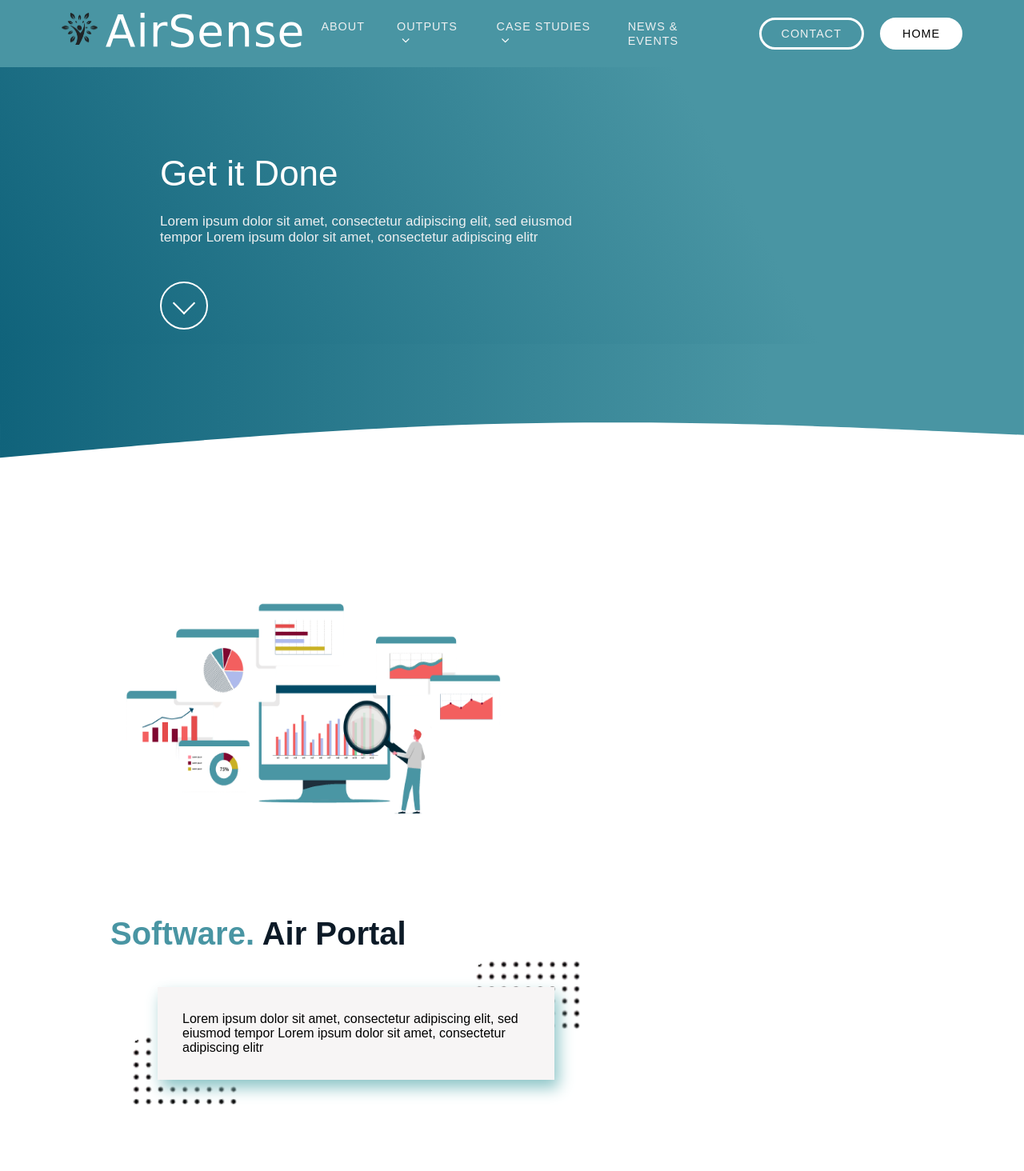
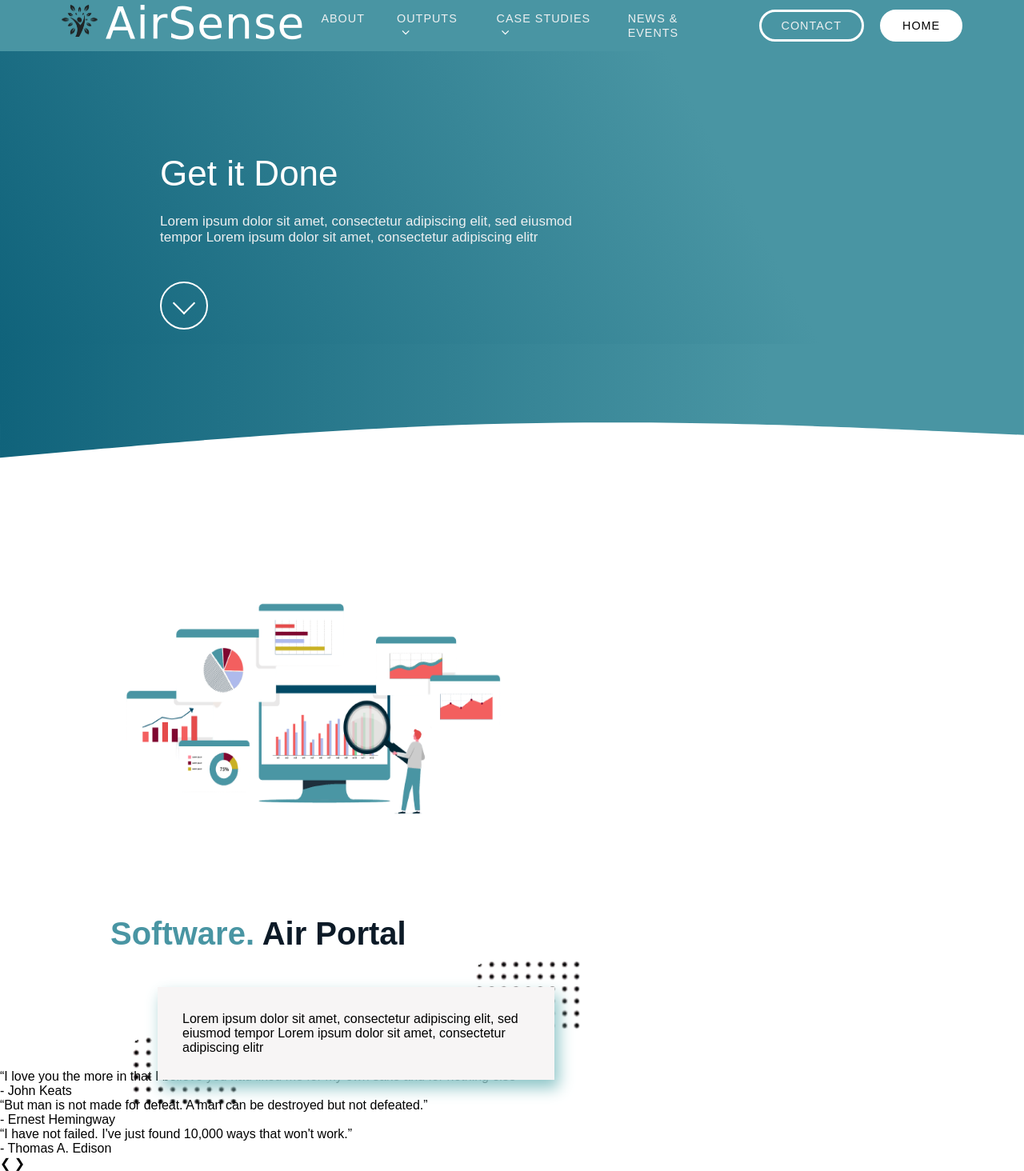
Before and after one commit to oravrp/INT20_21_Gr2, a PHP site: page /home.html in a window 1280 px wide. Shown: the whole page at 80% size. Before the commit the page ends 1381 px from the top, so only its background shows below. Run offline with PHP 8.4, Linux system fonts and the light colour scheme; some web fonts are replaced.

Commit message:
Slider section added in homepage

```diff
--- a/css/style1.css
+++ b/css/style1.css
@@ -15,7 +15,7 @@
     display: flex;
     justify-content: flex-end;
     align-items: center;
-    padding: 10px 6%;
+    padding: 0px 6%;
     transition: 0.8s;
     position: fixed;
     left: 0;
--- a/home.html
+++ b/home.html
@@ -95,6 +95,37 @@
         </div>
     </section>
     <!--/ About section-->
+    <!-- Slider Section -->
+    <section id="bg-color">
+        <div class="slideshow-container">
+
+            <div class="mySlides">
+              <q>I love you the more in that I believe you had liked me for my own sake and for nothing else</q>
+              <p class="author">- John Keats</p>
+            </div>
+
+            <div class="mySlides">
+              <q>But man is not made for defeat. A man can be destroyed but not defeated.</q>
+              <p class="author">- Ernest Hemingway</p>
+            </div>
+
+            <div class="mySlides">
+              <q>I have not failed. I've just found 10,000 ways that won't work.</q>
+              <p class="author">- Thomas A. Edison</p>
+            </div>
+
+            <a class="prev" onclick="plusSlides(-1)">❮</a>
+            <a class="next" onclick="plusSlides(1)">❯</a>
+
+            </div>
+            <div class="para"></div>
+            <div class="dot-container">
+              <span class="dot" onclick="currentSlide(1)"></span>
+              <span class="dot" onclick="currentSlide(2)"></span>
+              <span class="dot" onclick="currentSlide(3)"></span>
+            </div>
+    </section>
+    <!-- /Slider Section -->
 
     <script src="js/homepage.js"></script>
 </body>
```
